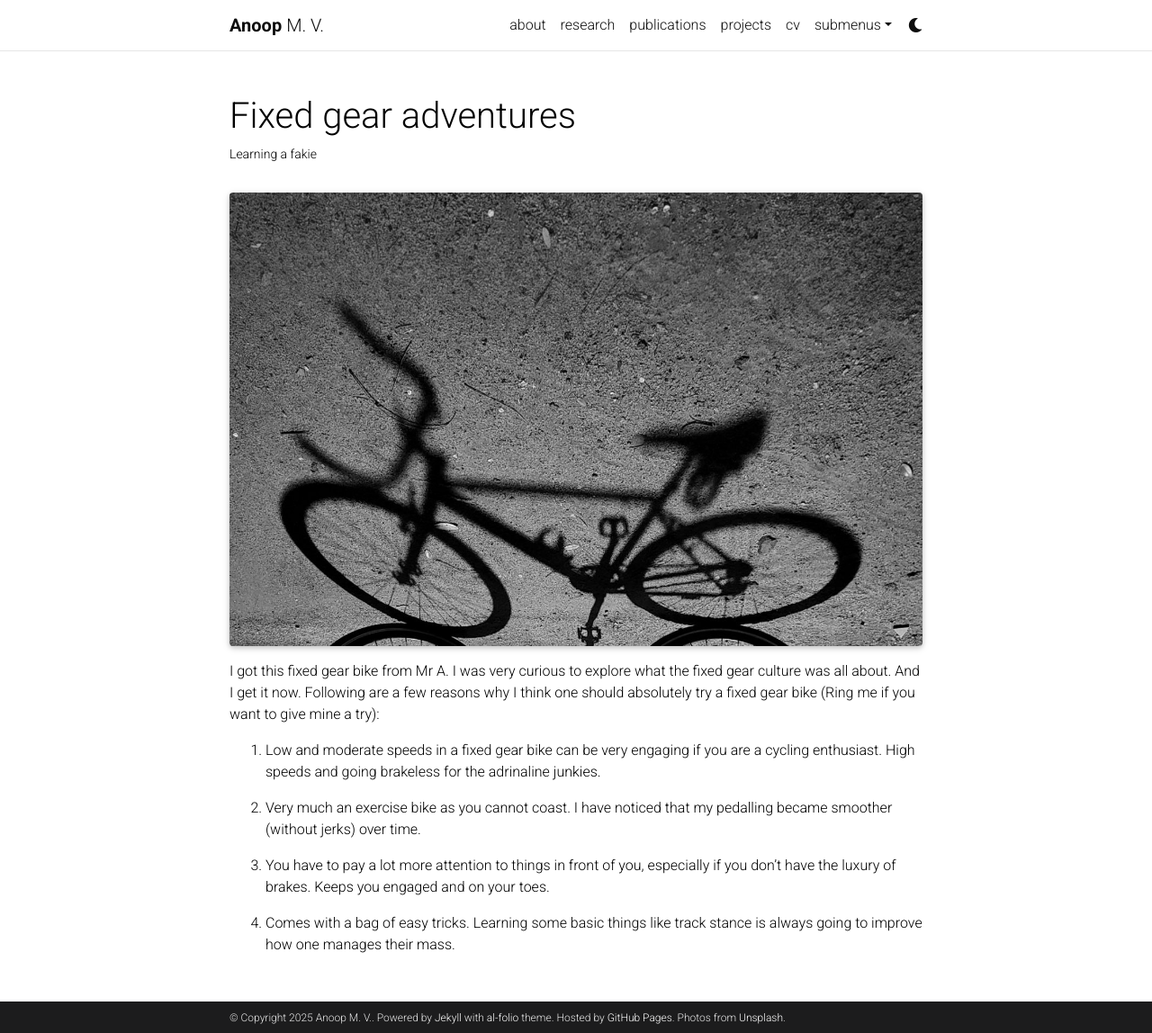
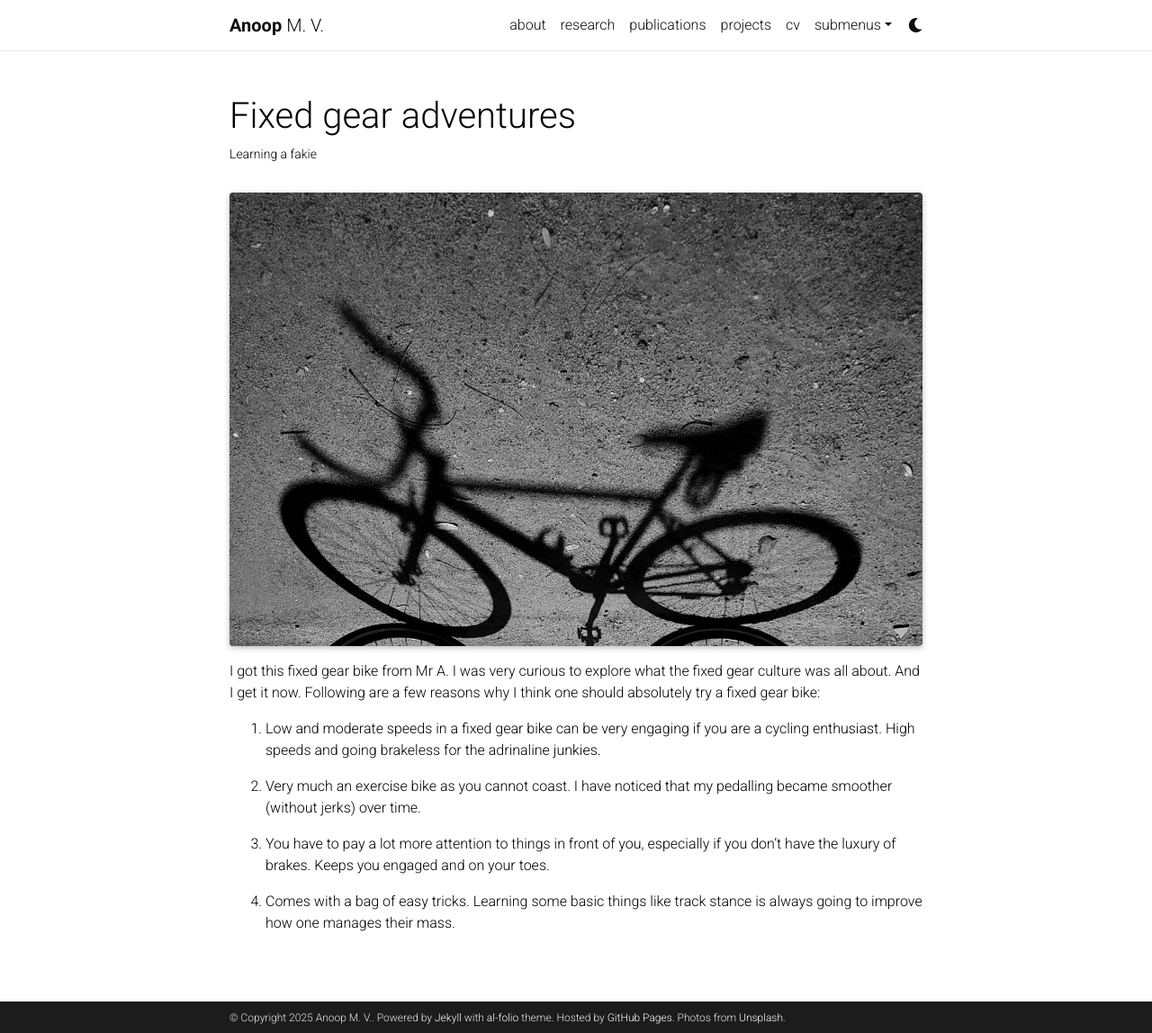
Before and after one commit to anoopmohanvijaya/mypage, a Jekyll site: the page built from _projects/4_project.md, in a window 1280 px wide and 1148 px high. Shown: the whole window at 90% size. Built offline with Jekyll 4.4.1, drawn with Linux system fonts in a browser that asks for light colours; full-size pictures stand in for the smaller copies a plugin makes; comment, search, counter and statistics services are not loaded; a style sheet for code colours, icons or effects is not loaded.

Commit message:
fixed gear

```diff
--- a/_projects/4_project.md
+++ b/_projects/4_project.md
@@ -15,7 +15,7 @@
 </div>
 
 
-I got this fixed gear bike from Mr A. I was very curious to explore what the fixed gear culture was all about. And I get it now. Following are a few reasons why I think one should absolutely try a fixed gear bike (Ring me if you want to give mine a try):
+I got this fixed gear bike from Mr A. I was very curious to explore what the fixed gear culture was all about. And I get it now. Following are a few reasons why I think one should absolutely try a fixed gear bike:
 
 1. Low and moderate speeds in a fixed gear bike can be very engaging if you are a cycling enthusiast. High speeds and going brakeless for the adrinaline junkies.
 
```
